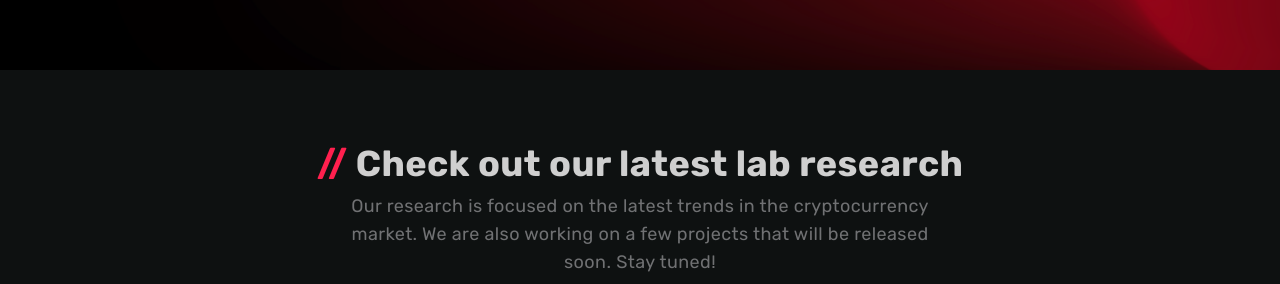
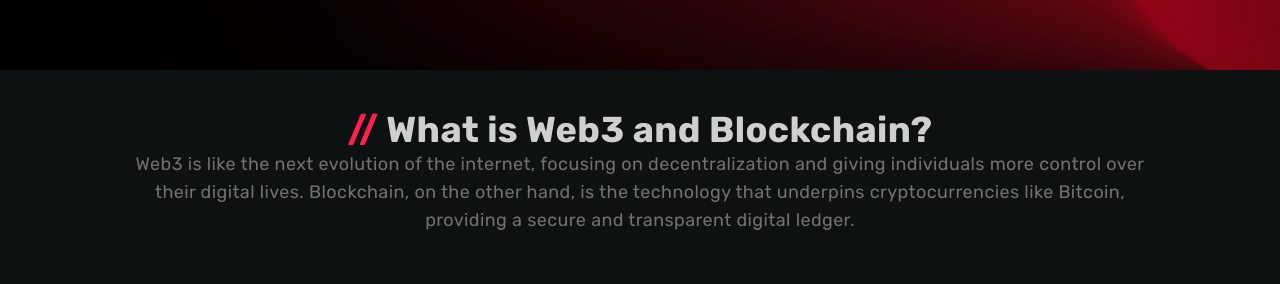
Before and after one commit to NekruzAsh/Cryptocurrency-club-website, a Next.js app: page / in a window 1280 px wide. Shown: the part 730-1014 px from the top of the page. Built offline with nearby package versions, Linux system fonts and the light colour scheme.

Commit message:
added an about section about web3

```diff
--- a/app/components/About.jsx
+++ b/app/components/About.jsx
@@ -47,7 +47,7 @@ const About = () => {
         >
           <div className="mt-28 text-center">
             <h2 className="text-[#cfcfcf]">
-              <span className="text-[#FF204E]">//&nbsp;</span> Meet our team
+              <span className="text-[#FF204E]">//</span> Meet our team
             </h2>
             <p className="text-lg text-[#707173] mx-auto">
               Get to know the talented individuals shaping our vision
--- /dev/null
+++ b/app/components/Web3.jsx
@@ -0,0 +1,26 @@
+import React from "react";
+
+const Web3 = () => {
+  return (
+    <div className="w-full flex justify-center items-center">
+      <div className="max-w-[1240px] mx-auto items-center text-center">
+        <div className="px-24 pt-10">
+          <h2 className="text-[#cfcfcf]">
+            {" "}
+            <span className="text-[#FF204E]">//</span> What is Web3 and
+            Blockchain?
+          </h2>
+          <p className="text-lg text-[#707173]">
+            Web3 is like the next evolution of the internet, focusing on
+            decentralization and giving individuals more control over their
+            digital lives. Blockchain, on the other hand, is the technology that
+            underpins cryptocurrencies like Bitcoin, providing a secure and
+            transparent digital ledger.
+          </p>
+        </div>
+      </div>
+    </div>
+  );
+};
+
+export default Web3;
--- a/app/layout.js
+++ b/app/layout.js
@@ -11,6 +11,7 @@ export const metadata = {
 //components
 import Navbar from "./components/Navbar";
 import LandingPage from "./components/LandingPage";
+import Web3 from "./components/Web3";
 import Research from "./components/Research";
 import StickyLinks from "./components/StickyLinks";
 import About from "./components/About";
@@ -24,6 +25,7 @@ export default function RootLayout({ children }) {
         <Navbar />
         <StickyLinks />
         <LandingPage />
+        <Web3 />
         <Research />
         <About />
         <ClubResearch />
```
